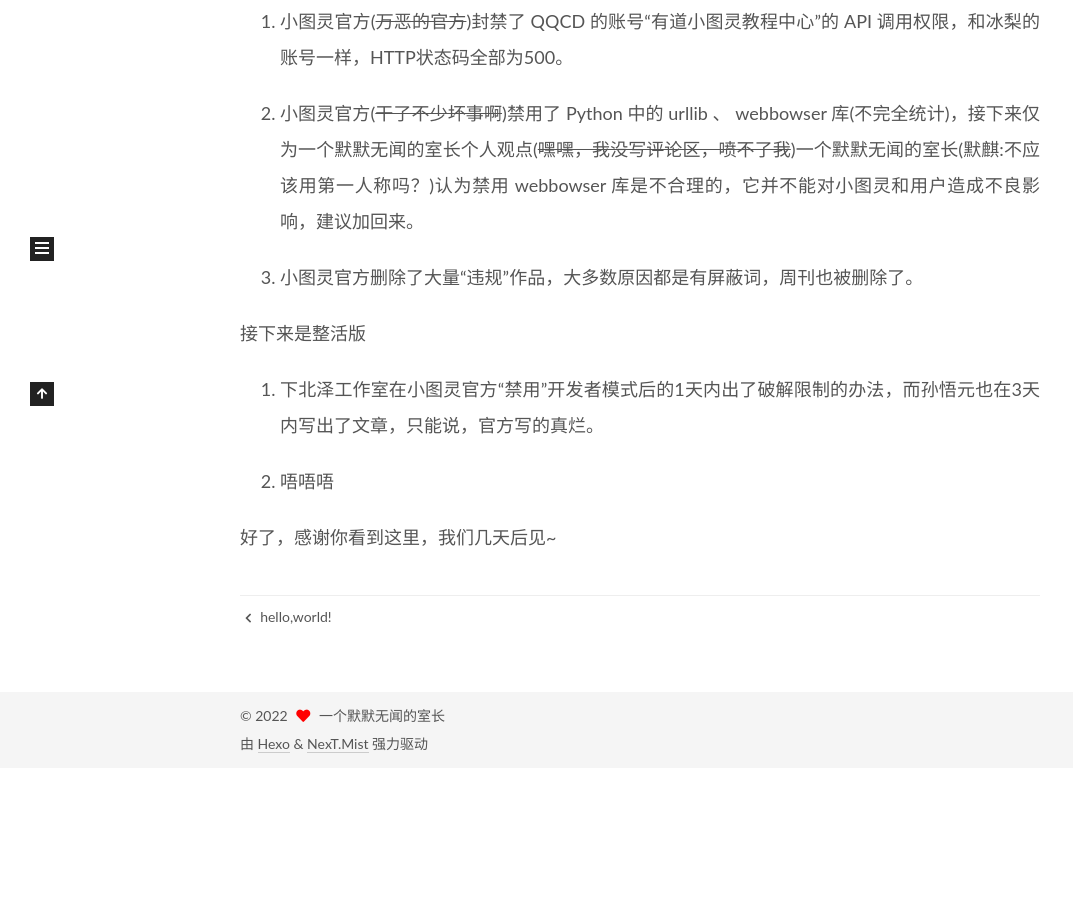
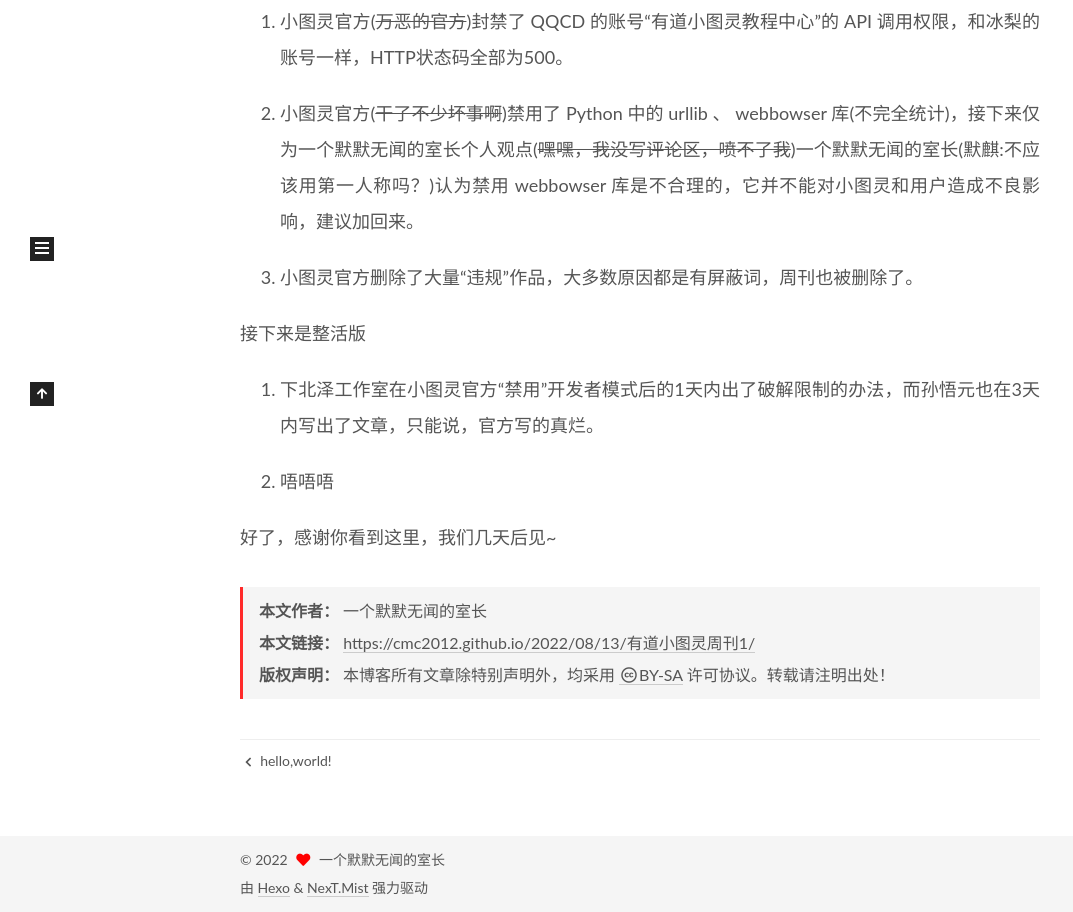
Before and after one commit to cmc2012/cmc2012.github.io, a plain HTML site: page 2022/08/13/有道小图灵周刊1/index.html in a window 1280 px wide. Shown: the part 494-1406 px from the top of the page, without its empty margins (0-1073 px from the left). Before the commit the page ends 1262 px from the top, so only its background shows below. Drawn offline with Linux system fonts and the light colour scheme.

Commit message:
Update Hexo Static Content

```diff
--- a/2022/08/13/有道小图灵周刊1/index.html
+++ b/2022/08/13/有道小图灵周刊1/index.html
@@ -120,7 +120,7 @@
   </li>
         <li class="menu-item menu-item-archives">
 
-    <a href="/archives/" rel="section"><i class="fa fa-archive fa-fw"></i>归档</a>
+    <a href="/archives/" rel="section"><i class="fa fa-archive fa-fw"></i>归档<span class="badge">2</span></a>
 
   </li>
   </ul>
@@ -233,6 +233,23 @@
 
 
 
+
+<div>
+<ul class="post-copyright">
+  <li class="post-copyright-author">
+    <strong>本文作者： </strong>一个默默无闻的室长
+  </li>
+  <li class="post-copyright-link">
+    <strong>本文链接：</strong>
+    <a href="https://cmc2012.github.io/2022/08/13/%E6%9C%89%E9%81%93%E5%B0%8F%E5%9B%BE%E7%81%B5%E5%91%A8%E5%88%8A1/" title="有道小图灵周刊1">https://cmc2012.github.io/2022/08/13/有道小图灵周刊1/</a>
+  </li>
+  <li class="post-copyright-license">
+    <strong>版权声明： </strong>本博客所有文章除特别声明外，均采用 <a href="https://creativecommons.org/licenses/by-sa/4.0/zh-CN" rel="noopener" target="_blank"><i class="fab fa-fw fa-creative-commons"></i>BY-SA</a> 许可协议。转载请注明出处！
+  </li>
+</ul>
+</div>
+
+
       <footer class="post-footer">
 
 
@@ -327,6 +344,9 @@
       </div>
   </nav>
 </div>
+  <div class="cc-license motion-element" itemprop="license">
+    <a href="https://creativecommons.org/licenses/by-sa/4.0/zh-CN" class="cc-opacity" rel="noopener" target="_blank"><img src="/images/cc-by-sa.svg" alt="Creative Commons"></a>
+  </div>
 
 
 
--- a/css/main.css
+++ b/css/main.css
@@ -1168,7 +1168,7 @@ pre .javascript .function {
 }
 .links-of-author a::before,
 .links-of-author span.exturl::before {
-  background: #ff0;
+  background: #75214d;
   border-radius: 50%;
   content: ' ';
   display: inline-block;
@@ -1962,6 +1962,13 @@ pre .javascript .function {
 #qr p {
   text-align: center;
 }
+.post-copyright {
+  background: var(--card-bg-color);
+  border-left: 3px solid #ff2a2a;
+  list-style: none;
+  margin: 2em 0 0;
+  padding: 0.5em 1em;
+}
 .category-all-page .category-all-title {
   text-align: center;
 }
```
Also changed, not shown: 2022/08/13/hello-world/index.html (+21 -1 lines), archives/2022/08/index.html (+4 -1 lines), archives/2022/index.html (+4 -1 lines), archives/index.html (+4 -1 lines), index.html (+4 -1 lines).
